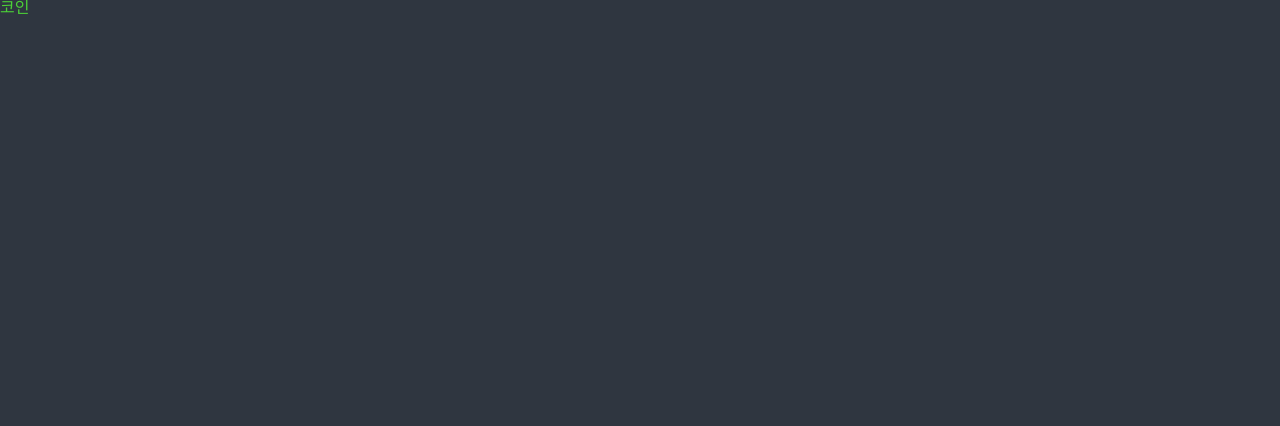
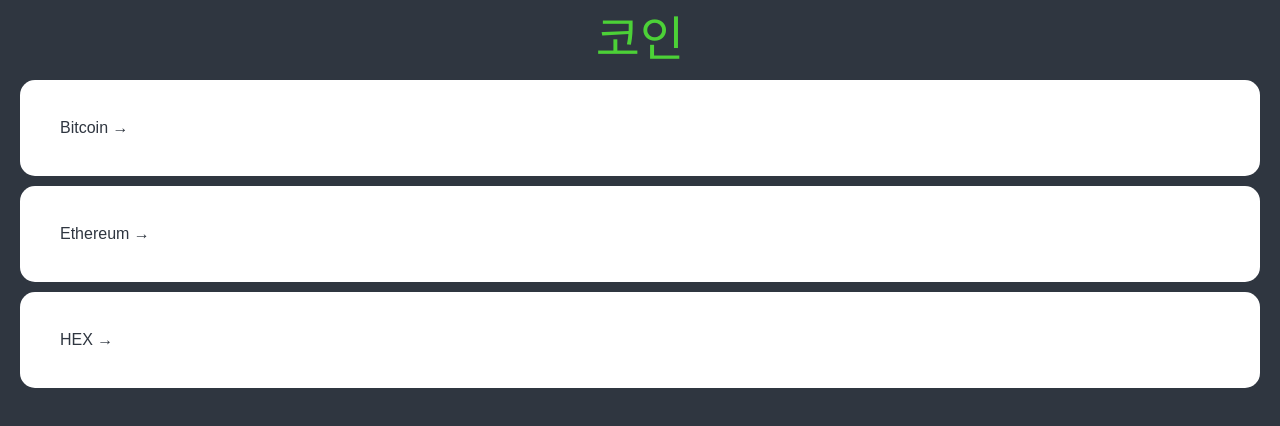
Before and after one commit to wndjs803/react-masterclass, a React (Create React App) app: page / in a window 1280 px wide. Shown: the top 426 px of the page. Built offline with nearby package versions, Linux system fonts and the light colour scheme.

Commit message:
Home part 1

```diff
--- a/package.json
+++ b/package.json
@@ -13,7 +13,7 @@
     "react": "^18.3.1",
     "react-dom": "^18.3.1",
     "react-query": "^3.39.3",
-    "react-router-dom": "^5.3.0",
+    "react-router-dom": "^5.3.3",
     "react-scripts": "5.0.1",
     "styled-components": "^6.1.13",
     "typescript": "^4.9.5",
--- a/src/App.tsx
+++ b/src/App.tsx
@@ -60,6 +60,7 @@
 }
 a {
   text-decoration:none;
+  color:inherit; // 부모에게서 가져온다.
 }
 `;
 
--- a/src/routes/Coin.tsx
+++ b/src/routes/Coin.tsx
@@ -6,6 +6,7 @@
 
 function Coin() {
   const { coinId } = useParams<RouteParams>();
+  console.log(coinId);
   return <h1>Coin: {coinId}</h1>;
 }
 
--- a/src/routes/Conis.tsx
+++ b/src/routes/Conis.tsx
@@ -1,11 +1,87 @@
+import { Link } from "react-router-dom";
 import styled from "styled-components";
 
+const Container = styled.div`
+  padding: 0px 20px;
+`;
+
+const Header = styled.header`
+  height: 10vh;
+  display: flex;
+  justify-content: center;
+  align-items: center;
+`;
+
+const CoinList = styled.ul``;
+
+const Coin = styled.li`
+  background-color: white;
+  color: ${(props) => props.theme.bgColor};
+  padding: 20px;
+  border-radius: 15px;
+  margin-bottom: 10px;
+  a {
+    padding: 20px;
+    transition: color 0.2s ease-in;
+    display: block; // 링크의 범위가 확장되서 글자 바깥에서도 링크로 인식됨
+  }
+  &:hover {
+    a {
+      color: ${(props) => props.theme.accentColor};
+    }
+  }
+`;
+
 const Title = styled.h1`
+  font-size: 48px;
   color: ${(props) => props.theme.accentColor};
 `;
 
+const coins = [
+  {
+    id: "btc-bitcoin",
+    name: "Bitcoin",
+    symbol: "BTC",
+    rank: 1,
+    is_new: false,
+    is_active: true,
+    type: "coin",
+  },
+  {
+    id: "eth-ethereum",
+    name: "Ethereum",
+    symbol: "ETH",
+    rank: 2,
+    is_new: false,
+    is_active: true,
+    type: "coin",
+  },
+  {
+    id: "hex-hex",
+    name: "HEX",
+    symbol: "HEX",
+    rank: 3,
+    is_new: false,
+    is_active: true,
+    type: "token",
+  },
+];
+
 function Coins() {
-  return <Title>코인</Title>;
+  return (
+    <Container>
+      <Header>
+        <Title>코인</Title>
+      </Header>
+      <CoinList>
+        {coins.map((coin) => (
+          <Coin key={coin.id}>
+            <Link to={`/${coin.id}`}>{coin.name} &rarr;</Link>
+          </Coin>
+        ))}
+      </CoinList>
+    </Container>
+  );
 }
 
 export default Coins;
```
Also changed, not shown: 1 other file (tests, documents, lock files or other folders).
